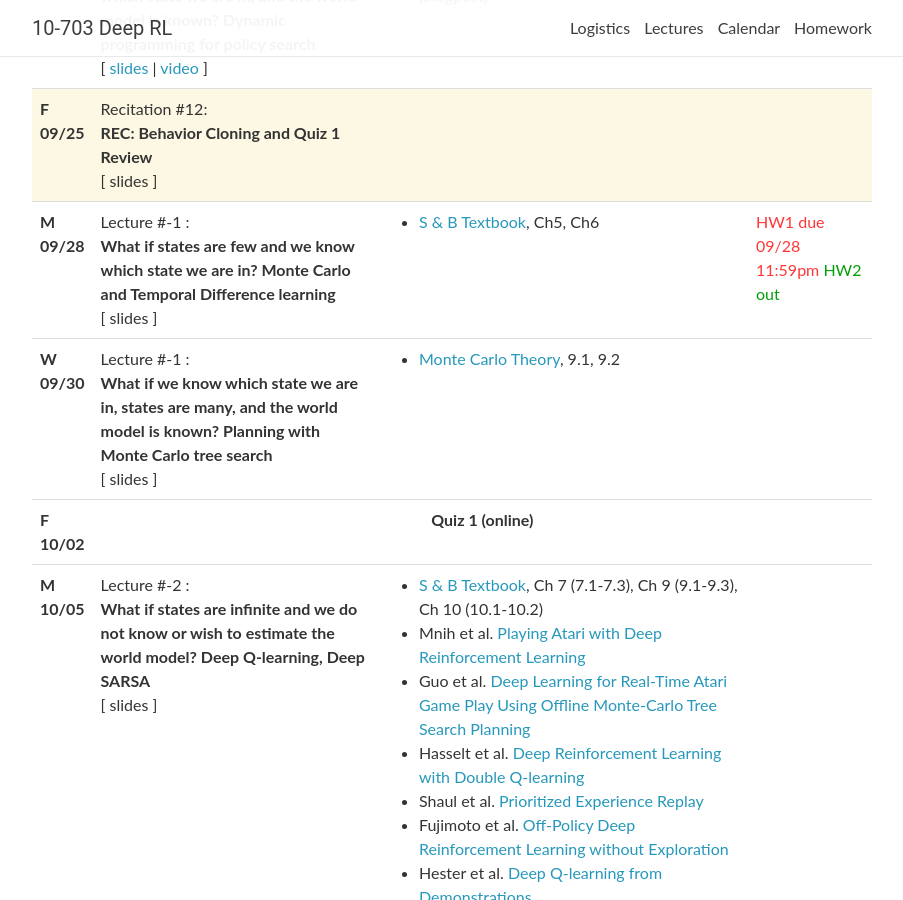
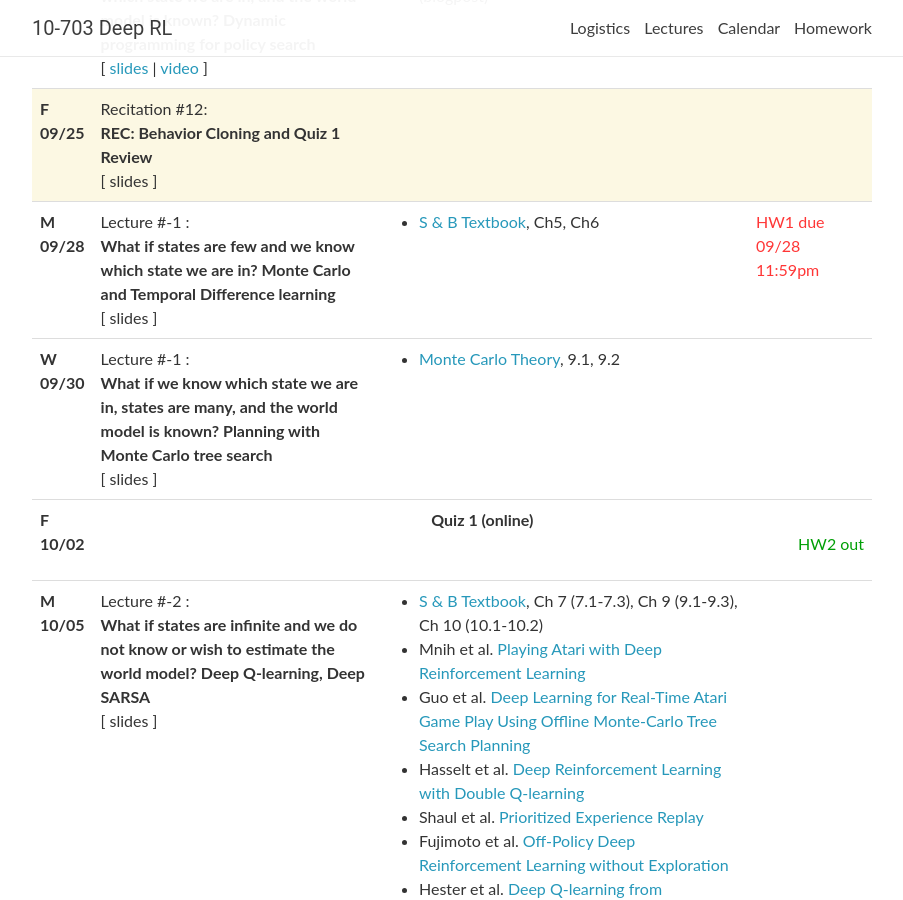
Before and after one commit to cmudeeprl/703website_f20, a Jekyll site: the page built from _pages/lectures.md, in a window 1280 px wide and 900 px high, scrolled down 1944 px. Shown: the whole window, without its empty margins (188-1091 px from the left). Built offline with Jekyll 4.4.1, drawn with Linux system fonts in a browser that asks for light colours; nearby versions of some CDN libraries; comment, search, counter and statistics services are not loaded.

Commit message:
Adjust hw2 out time

```diff
--- a/_data/lectures.yml
+++ b/_data/lectures.yml
@@ -196,7 +196,7 @@
   readings:
     - <a href="http://incompleteideas.net/book/RLbook2018.pdf" target="_blank">S & B Textbook</a>, Ch5, Ch6
   logistics: <span class="deadline">HW1 due 09/28 11:59pm</span>
-    <span class="event">HW2 out</span> <br>
+
 
 
 
@@ -214,7 +214,7 @@
   lectuerer:
   title: >
     <strong> Quiz 1 (online)</strong>
-  logistics:
+  logistics: <span class="event">HW2 out</span>
 
 
 - date: M 10/05
--- a/_pages/lectures.md
+++ b/_pages/lectures.md
@@ -29,7 +29,8 @@ title: Schedule
     {%endif%}
     {% if lecture.title contains 'No class' or lecture.title contains 'cancelled' or lecture.title contains 'Quiz' or forloop.last %}
     {% assign skip_classes = skip_classes | plus: 1 %}
-    <td colspan="4" align="center">{{ lecture.title }}</td>
+    <td colspan="4" align="center">{{ lecture.title }}<p align="right">{{ lecture.logistics }}</p></td>
+
     {% else %}
     <td>
         {% if lecture.title %}
```
